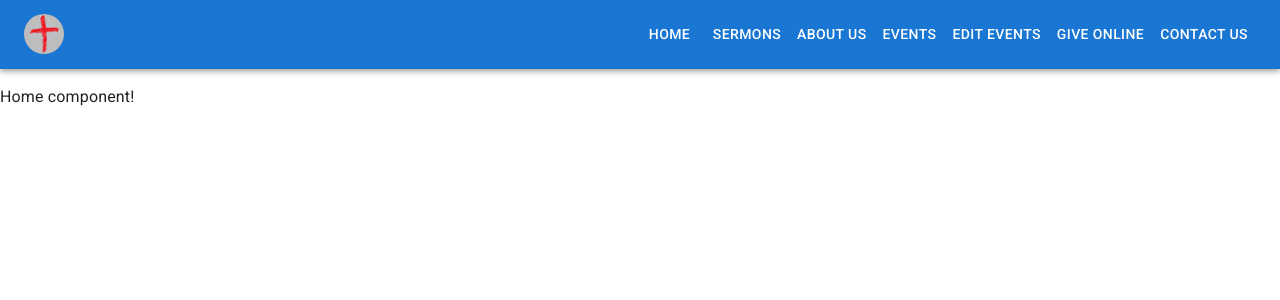
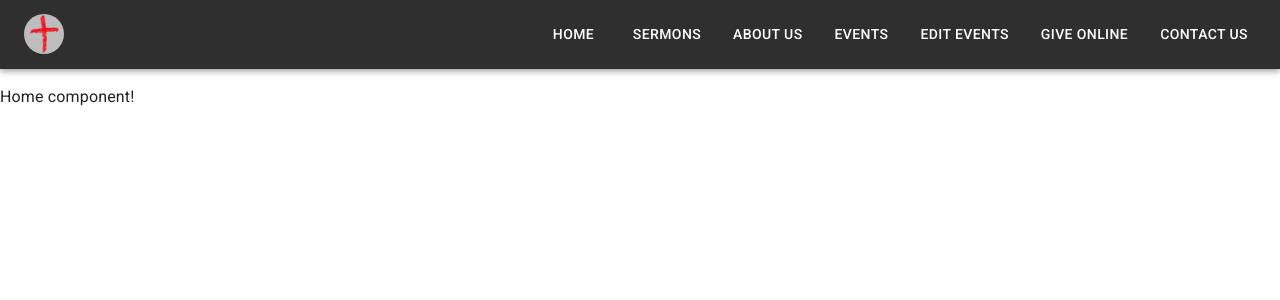
Before and after one commit to JoshMcDaniel/real-impact-church-website, a React (Create React App) app: page / in a window 1280 px wide. Shown: the top 300 px of the page. Built offline with nearby package versions, Linux system fonts and the light colour scheme.

Commit message:
Added initial theme colors. Changed tab icon. Spaced links.

```diff
--- a/public/index.html
+++ b/public/index.html
@@ -3,11 +3,11 @@
 
 <head>
   <meta charset="utf-8" />
-  <link rel="icon" href="%PUBLIC_URL%/favicon.ico" />
+  <link rel="icon" href="%PUBLIC_URL%/images/logo/logo_no_bg.png" />
   <meta name="viewport" content="width=device-width, initial-scale=1" />
   <meta name="theme-color" content="#000000" />
   <meta name="description" content="Web site created using create-react-app" />
-  <link rel="apple-touch-icon" href="%PUBLIC_URL%/logo192.png" />
+  <link rel="apple-touch-icon" href="%PUBLIC_URL%/images/logo/logo_no_bg.png" />
   <!--
       manifest.json provides metadata used when your web app is installed on a
       user's mobile device or desktop. See https://developers.google.com/web/fundamentals/web-app-manifest/
--- a/src/App.js
+++ b/src/App.js
@@ -13,6 +13,8 @@ import Sermons from './components/sermons/sermons.component';
 import AboutUs from './components/about/about-us.component';
 import OnlineGiving from './components/online-giving/online-giving.component';
 import ContactUs from './components/contact/contact-us.component';
+import { ThemeProvider } from '@mui/material';
+import { theme } from './Theme';
 
 function App() {
   return (
@@ -20,6 +22,7 @@ function App() {
       <BrowserRouter>
         <React.Fragment>
           <CssBaseline />
+          <ThemeProvider theme={theme}>
             <ResponsiveAppBar />
             <Routes>
               <Route path="/" exact element={<Home />} />
@@ -31,6 +34,7 @@ function App() {
               <Route path="/online-giving" exact element={<OnlineGiving />} />
               <Route path="/contact" exact element={<ContactUs />} />
             </Routes>
+          </ThemeProvider>
         </React.Fragment>
       </BrowserRouter>
     </AppConfigContext.Provider>
--- /dev/null
+++ b/src/Theme.js
@@ -0,0 +1,16 @@
+import { createTheme } from '@mui/material';
+
+/**
+ * The custom application theme.
+ */
+export const theme = createTheme({
+  palette: {
+    type: 'light',
+    primary: {
+      main: '#2f2f2f',
+    },
+    secondary: {
+      main: '#f50057',
+    },
+  },
+});
--- a/src/components/topbar/responsive-app-bar.component.js
+++ b/src/components/topbar/responsive-app-bar.component.js
@@ -91,6 +91,7 @@ const ResponsiveAppBar = () => {
               flexGrow: 1,
               display: { xs: 'none', md: 'flex' },
               justifyContent: { xs: 'right', md: 'right' },
+              columnGap: { xs: 'opx', md: '1em' },
             }}
           >
             {pages.map((page) => (
```
Also changed, not shown: src/logo.svg (deleted). Lines whose indentation alone changed are shown as unchanged.
